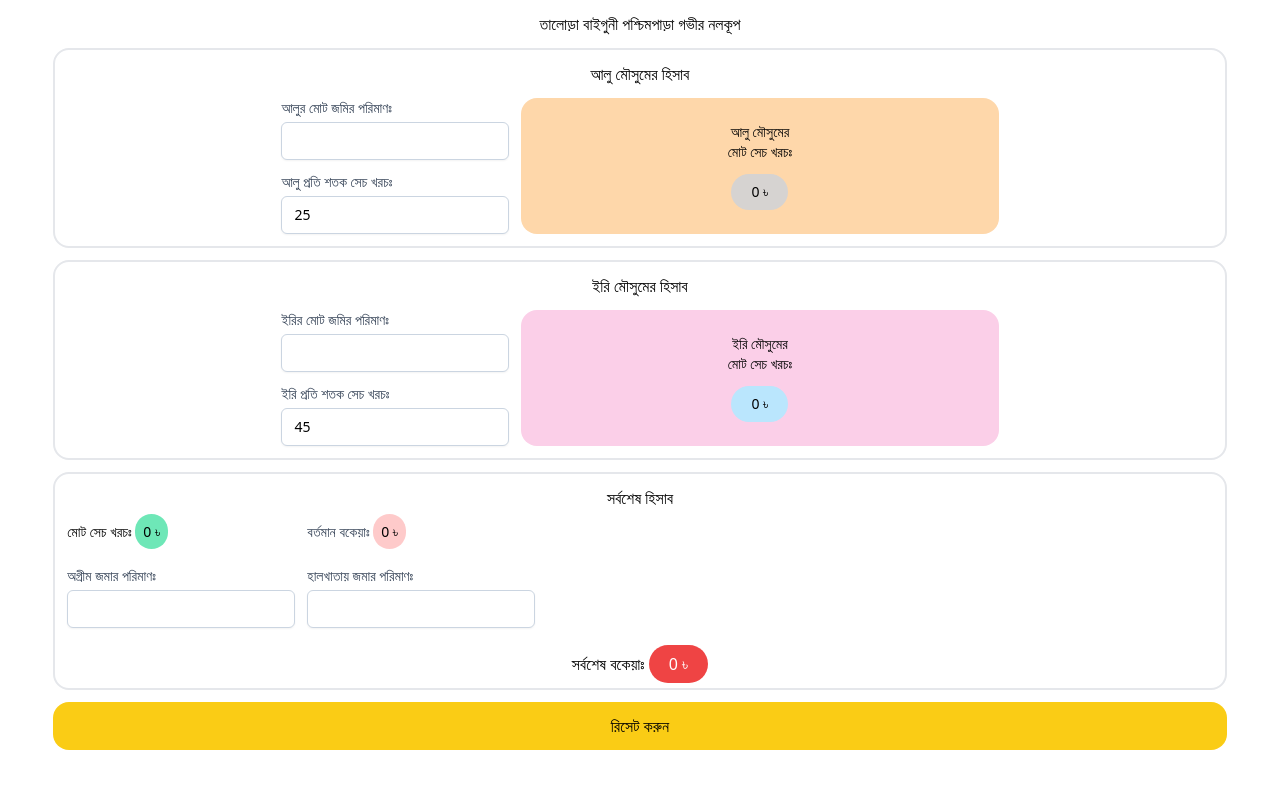
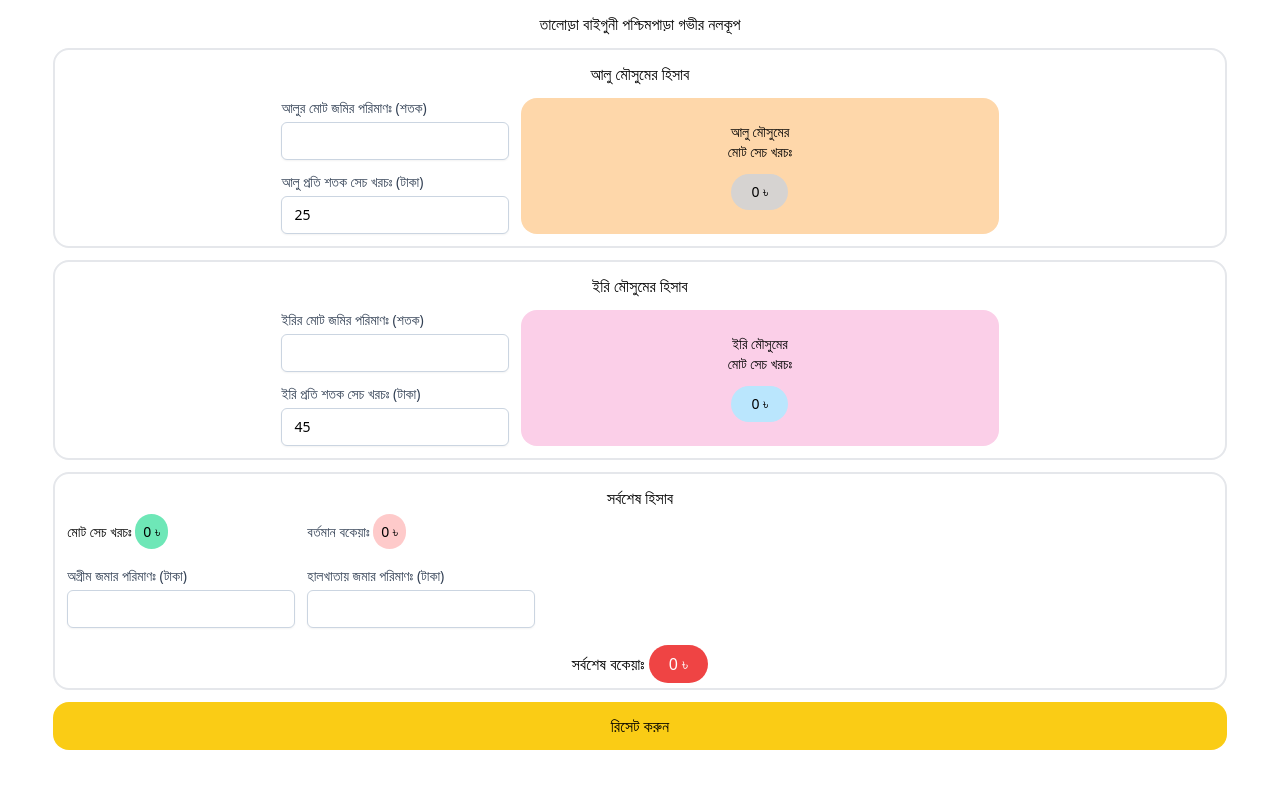
Before and after one commit to iamsadikrahman/deep-tubewell, a Vue app: page /halkhata in a window 1280 px wide. Shown: the top 788 px of the page. Built offline with nearby package versions, Linux system fonts and the light colour scheme.

Commit message:
input type added

```diff
--- a/src/components/pages/Halkhata.vue
+++ b/src/components/pages/Halkhata.vue
@@ -12,12 +12,12 @@
 
           <div>
             <label class="block mb-3">
-              <span class="block text-sm font-medium text-slate-700">আলুর মোট জমির পরিমাণঃ</span>
+              <span class="block text-sm font-medium text-slate-700">আলুর মোট জমির পরিমাণঃ (শতক)</span>
               <input type="text" name="potato-field" v-model="potatoField" class="mt-1 px-3 py-2 bg-white border shadow-sm border-slate-300  focus:outline-none focus:border-sky-500 focus:ring-sky-500 block w-full rounded-md sm:text-sm focus:ring-1" >
             </label>
 
             <label class="block">
-              <span class="block text-sm font-medium text-slate-700">আলু প্রতি শতক সেচ খরচঃ</span>
+              <span class="block text-sm font-medium text-slate-700">আলু প্রতি শতক সেচ খরচঃ (টাকা)</span>
               <input type="text" name="potato-per-unit-cost" v-model="potatoPerUnitCost" class="mt-1 px-3 py-2 bg-white border shadow-sm border-slate-300  focus:outline-none focus:border-sky-500 focus:ring-sky-500 block w-full rounded-md sm:text-sm focus:ring-1">
             </label>
           </div>
@@ -38,12 +38,12 @@
 
         <div>
           <label class="block mb-3">
-            <span class="block text-sm font-medium text-slate-700">ইরির মোট জমির পরিমাণঃ</span>
+            <span class="block text-sm font-medium text-slate-700">ইরির মোট জমির পরিমাণঃ (শতক)</span>
             <input type="text" name="potato-field" v-model="paddyField" class="mt-1 px-3 py-2 bg-white border shadow-sm border-slate-300  focus:outline-none focus:border-sky-500 focus:ring-sky-500 block w-full rounded-md sm:text-sm focus:ring-1" >
           </label>
 
           <label class="block">
-            <span class="block text-sm font-medium text-slate-700">ইরি প্রতি শতক সেচ খরচঃ</span>
+            <span class="block text-sm font-medium text-slate-700">ইরি প্রতি শতক সেচ খরচঃ (টাকা)</span>
             <input type="text" name="potato-per-unit-cost" v-model="paddyPerUnitCost" class="mt-1 px-3 py-2 bg-white border shadow-sm border-slate-300  focus:outline-none focus:border-sky-500 focus:ring-sky-500 block w-full rounded-md sm:text-sm focus:ring-1">
           </label>
         </div>
@@ -64,7 +64,7 @@
           <span class="block text-sm font-medium text-black">মোট সেচ খরচঃ <span class="rounded-full bg-emerald-300 px-2 py-2">{{totalCost}} ৳</span></span>
 
           <label class="block">
-            <span class="block text-sm font-medium text-slate-700">অগ্রীম জমার পরিমাণঃ</span>
+            <span class="block text-sm font-medium text-slate-700">অগ্রীম জমার পরিমাণঃ (টাকা)</span>
             <input type="text" name="advance-paid" v-model="advancePaid" class="mt-1 px-3 py-2 bg-white border shadow-sm border-slate-300  focus:outline-none focus:border-sky-500 focus:ring-sky-500 block w-full rounded-md sm:text-sm focus:ring-1">
           </label>
         </div>
@@ -73,7 +73,7 @@
           <span class="block text-sm font-medium text-slate-700 ">বর্তমান বকেয়াঃ <span class="rounded-full bg-red-200 px-2 py-2 text-black">{{totalCurrentDue}} ৳</span></span>
 
           <label class="block">
-            <span class="block text-sm font-medium text-slate-700">হালখাতায় জমার পরিমাণঃ</span>
+            <span class="block text-sm font-medium text-slate-700">হালখাতায় জমার পরিমাণঃ (টাকা)</span>
             <input type="text" name="halkhata-paid" v-model="halkhataPaid" class="mt-1 px-3 py-2 bg-white border shadow-sm border-slate-300  focus:outline-none focus:border-sky-500 focus:ring-sky-500 block w-full rounded-md sm:text-sm focus:ring-1">
           </label>
         </div>
```
